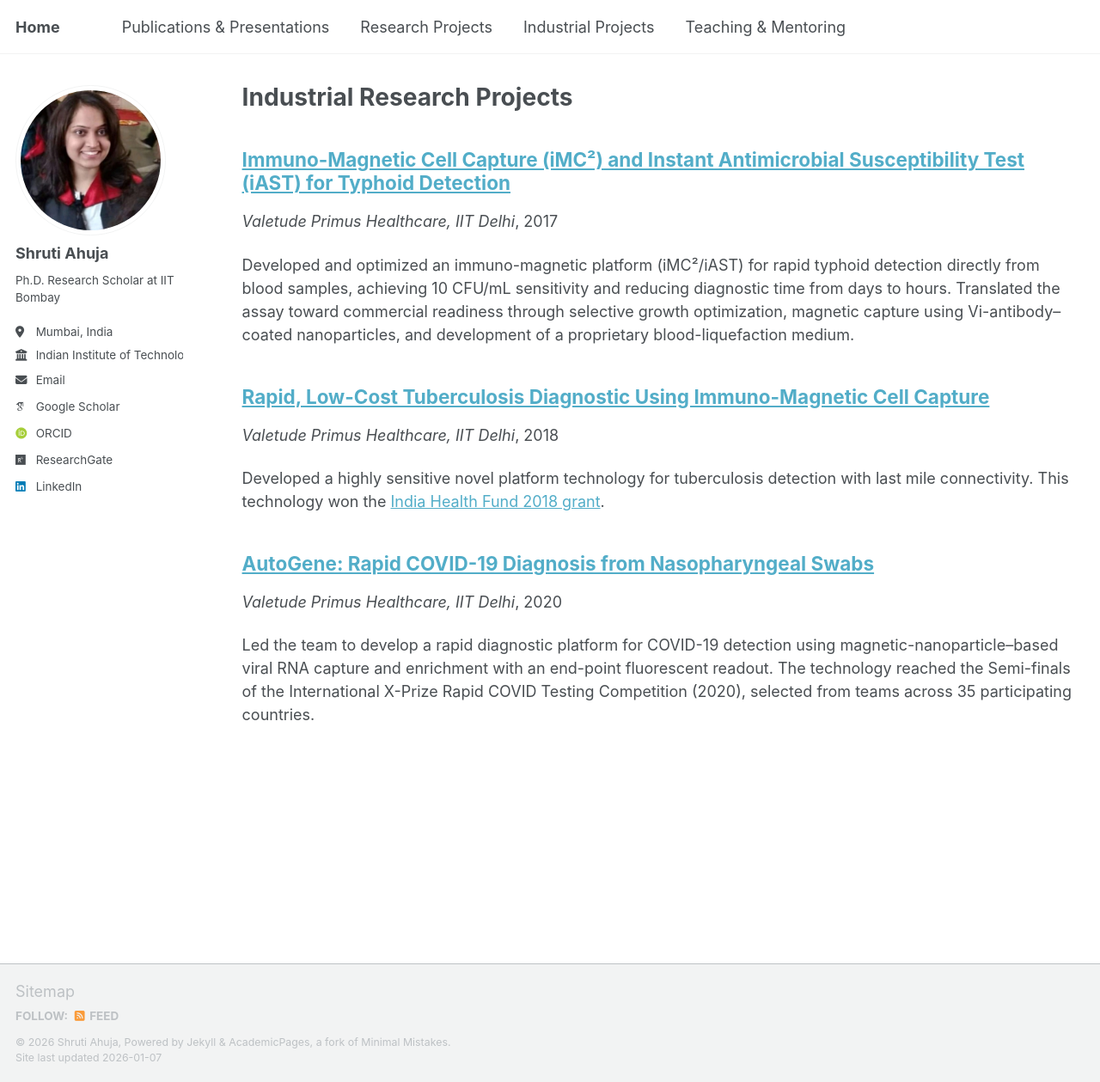
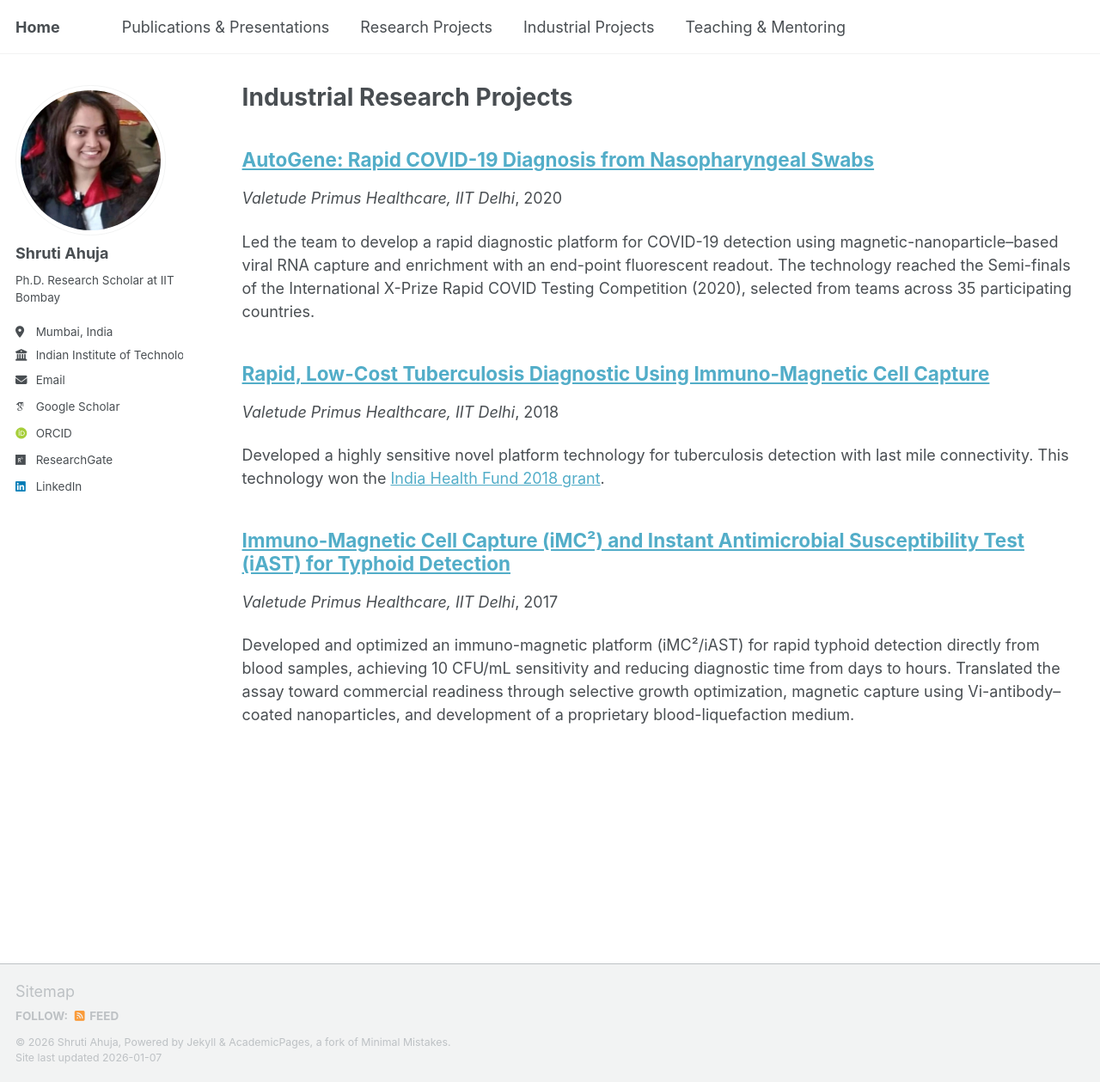
Before and after one commit to shrutiahuja/shrutiahuja.github.io, a Jekyll site: the page built from _pages/industrial-projects.md, in a window 1280 px wide and 1259 px high. Shown: the whole window at 86% size. Built offline with Jekyll 4.4.1, drawn with Linux system fonts in a browser that asks for light colours; some web fonts are replaced; a script that is not in the unit is left out.

Commit message:
Update industrial-projects.md

```diff
--- a/_pages/industrial-projects.md
+++ b/_pages/industrial-projects.md
@@ -7,7 +7,7 @@ author_profile: true
 
 {% include base_path %}
 
-{% assign projects = site.industrial_projects | sort: "date" | reverse %}
+{% assign projects = site.industrial_projects | sort: "year" | reverse %}
 {% for post in projects %}
   {% include archive-single.html %}
 {% endfor %}
```
